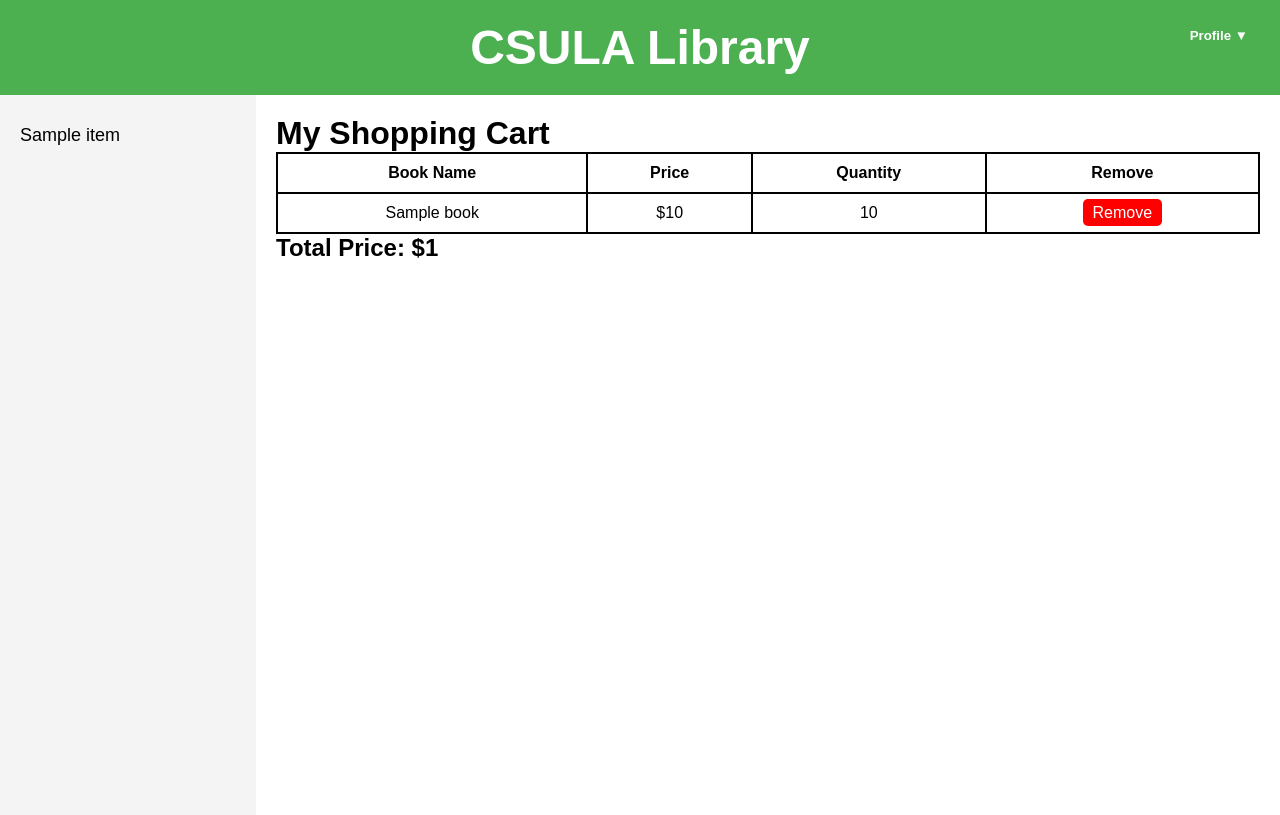
After one commit to jjaredm/Book-Management, a Django app: template bookEx/templates/bookMng/my_cart.html in a window 1280 px wide. The commit adds this page. Run offline with Django 3.2, Linux system fonts and the light colour scheme; the template is opened without the code that fills it: most values are stand-ins (such as "Sample title", 1, 10 or a date in 2020).

Commit message:
my shopping cart
Just need a bit more and to make it look better

```diff
--- a/bookEx/templates/bookMng/displaybooks.html
+++ b/bookEx/templates/bookMng/displaybooks.html
@@ -44,6 +44,9 @@
                         </button>
                     </form>
                 </td>
+                <td>
+                    <a href="{% url 'add_to_cart' book.id %}" class="cart-button">Add to Cart</a>
+                </td>
             </tr>
         {% endfor %}
     </table>
--- /dev/null
+++ b/bookEx/templates/bookMng/my_cart.html
@@ -0,0 +1,53 @@
+{% extends "base.html" %}
+
+{% load static %}
+
+
+{% block sidenav %}
+   {% for item in item_list %}
+      <li>
+          <a href="{{ item.link }}"> {{ item.item }} </a>
+      </li>
+
+   {% endfor %}
+{% endblock sidenav %}
+
+{% block content %}
+ <style>
+    table {
+        width: 100%;
+        border-collapse: collapse;
+    }
+    th, td {
+        padding: 10px;
+        border: 2px solid black; /* Increase border visibility */
+        text-align: center;
+    }
+    .remove-button {
+        background-color: red;
+        color: white;
+        padding: 5px 10px;
+        text-decoration: none;
+        border-radius: 5px;
+    }
+</style>
+    <h1>My Shopping Cart</h1>
+    <table>
+        <tr>
+            <th>Book Name</th>
+            <th>Price</th>
+            <th>Quantity</th>
+            <th>Remove</th>
+        </tr>
+        {% for cart_item in cart_items %}
+            <tr>
+                <td>{{ cart_item.book.name }}</td>
+                <td>${{ cart_item.book.price }}</td>
+                <td>{{ cart_item.quantity }}</td>
+                <td><a href="{% url 'remove_from_cart' cart_item.id %}" class="remove-button">Remove</a></td>
+            </tr>
+        {% endfor %}
+    </table>
+
+    <h2>Total Price: ${{ total_price }}</h2>
+{% endblock content %}
--- a/bookMng/admin.py
+++ b/bookMng/admin.py
@@ -1,7 +1,9 @@
 from django.contrib import admin
 from .models import MainMenu
 from .models import Book
+from .models import CartItem
 # Register your models here.
 
 admin.site.register(MainMenu)
 admin.site.register(Book)
+admin.site.register(CartItem)
--- a/bookMng/urls.py
+++ b/bookMng/urls.py
@@ -13,6 +13,11 @@
     path('favorite/<int:book_id>/', views.toggle_favorite, name='toggle_favorite'),
     path('users/', views.users, name='users'),
 
+    path('add/<int:book_id>/', views.add_to_cart, name='add_to_cart'),
+    path('my_cart/', views.view_cart, name='my_cart'),
+    path('remove_from_cart/<int:item_id>/', views.remove_from_cart, name='remove_from_cart'),
+
+
 
 
 
```
Also changed, not shown: bookMng/models.py (+8 -0 lines), bookMng/views.py (+32 -0 lines), bookMng/migrations/0005_cartitem.py (added), db.sqlite3.
